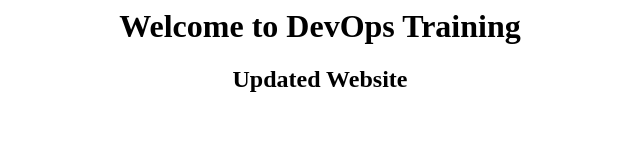
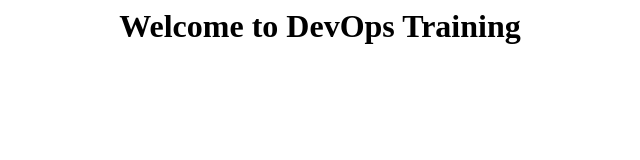
Before and after one commit to Shubhankart141/devops-website, a plain HTML site: page index.html in a window 1280 px wide. Shown: the whole page, without its empty margins (320-960 px from the left). Drawn offline with Linux system fonts and the light colour scheme.

Commit message:
first commit

```diff
--- a/index.html
+++ b/index.html
@@ -1,2 +1 @@
 <h1><center>Welcome to DevOps Training</center><h1>
-<h2><center>Updated Website</center></h1>
```
